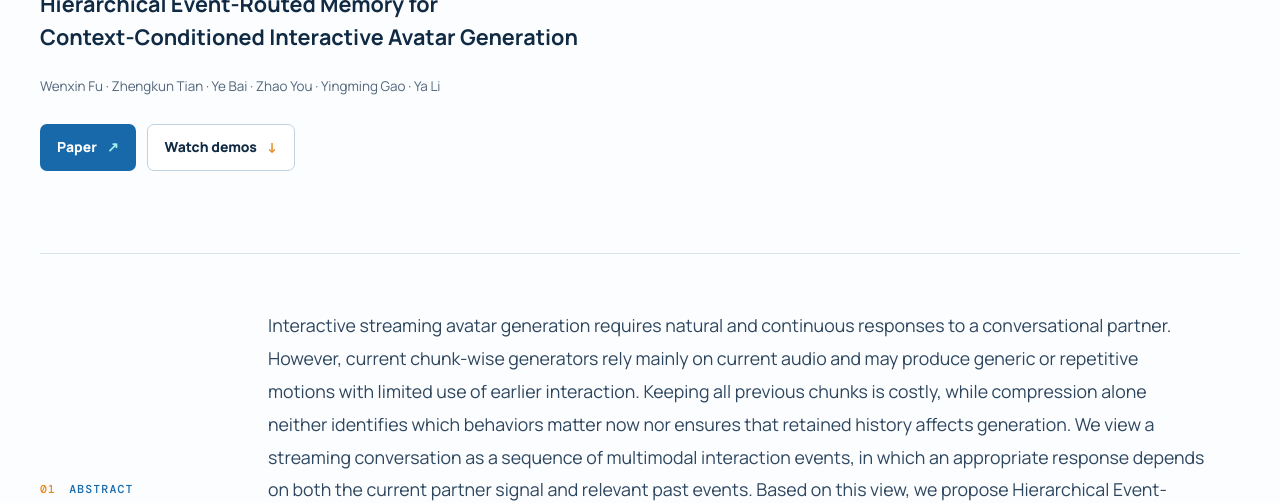
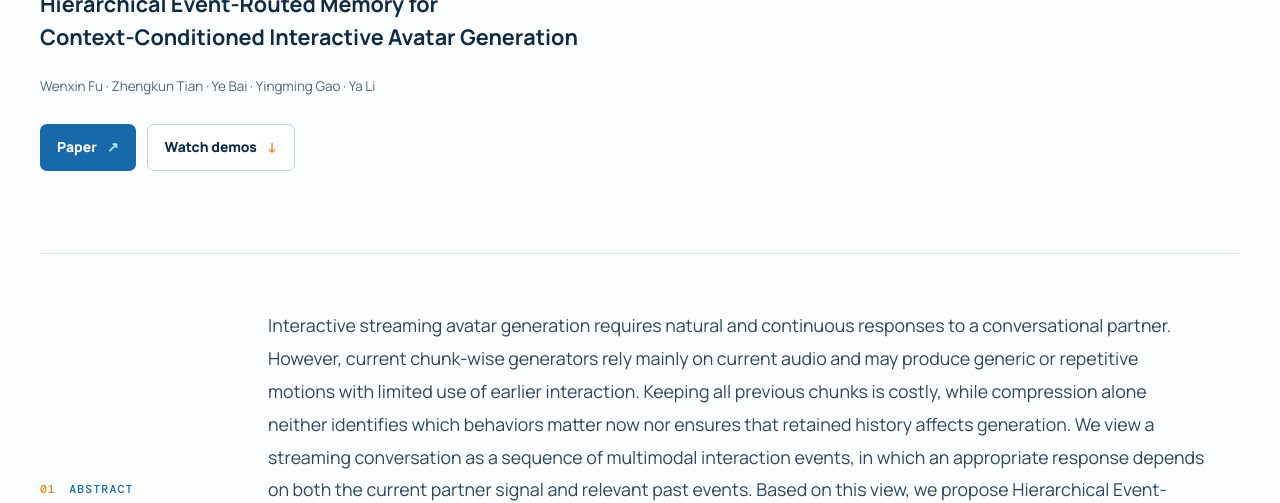
Before and after one commit to Wx-Fu/HERM, a plain HTML site: page docs/index.html in a window 1280 px wide. Shown: the part 300-803 px from the top of the page. Drawn offline with nearby package versions, Linux system fonts and the light colour scheme.

Commit message:
Update index.html

```diff
--- a/docs/index.html
+++ b/docs/index.html
@@ -24,7 +24,7 @@
           <p class="eyebrow">Streaming interactive avatar generation</p>
           <h1>HERM</h1>
           <p class="hero-title">Hierarchical Event-Routed Memory for<br class="desktop-break" /> Context-Conditioned Interactive Avatar Generation</p>
-          <p class="authors">Wenxin Fu · Zhengkun Tian · Ye Bai · Zhao You · Yingming Gao · Ya Li</p>
+          <p class="authors">Wenxin Fu · Zhengkun Tian · Ye Bai · Yingming Gao · Ya Li</p>
           <div class="actions"><a class="button button-primary" href="assets/HERM.pdf" target="_blank">Paper <span>↗</span></a><a class="button button-secondary" href="#demos">Watch demos <span>↓</span></a></div>
         </div>
       </section>
```
